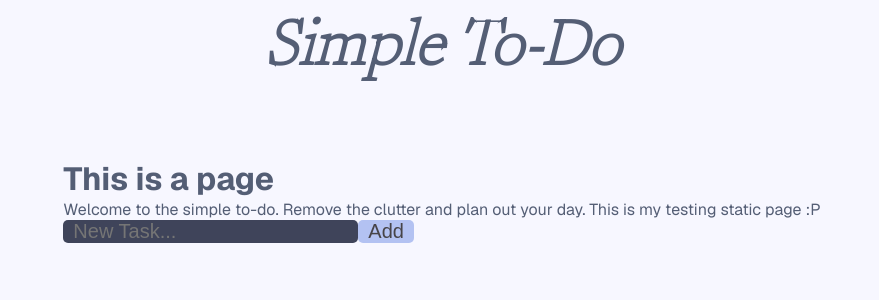
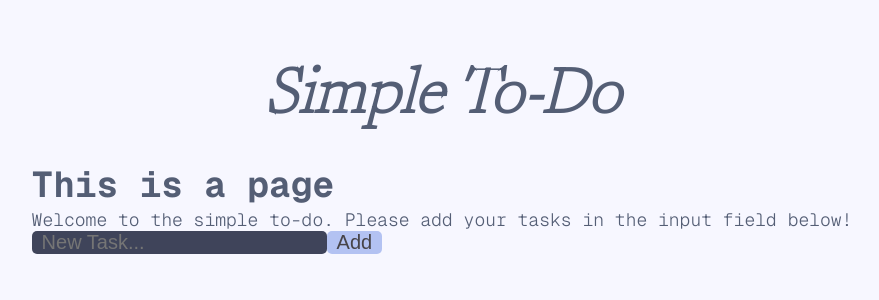
Before and after one commit to kiera550/simpletodo, a Next.js app: page / in a window 1280 px wide. Shown: the top 300 px of the page, without its empty margins (198-1077 px from the left). Built offline with nearby package versions, Linux system fonts and the light colour scheme; no server answers; a web font is replaced by a local one.

Commit message:
Adjusting CSS for title, description, and list

```diff
--- a/package.json
+++ b/package.json
@@ -12,7 +12,8 @@
   "dependencies": {
     "next": "15.3.5",
     "react": "^19.0.0",
-    "react-dom": "^19.0.0"
+    "react-dom": "^19.0.0",
+    "react-toastify": "^11.0.5"
   },
   "devDependencies": {
     "json-server": "^1.0.0-beta.3"
--- a/src/app/page.js
+++ b/src/app/page.js
@@ -2,7 +2,7 @@
 import styles from "./page.module.css";
 import { useState, useEffect } from "react";
 import { allTodos, addTask, updateTask, deleteTask } from './api';
-
+import { ToastContainer, toast } from 'react-toastify';
 
 
 export default function Home() {
@@ -12,7 +12,7 @@ export default function Home() {
   useEffect(() => {
     allTodos().then(setTasks);
   }, []);
-
+  // handles
   const handleAdd = async () => {
     if (!newTitle.trim()) return;
     const task = await addTask({ title: newTitle, completed: false });
@@ -35,26 +35,26 @@ export default function Home() {
     try {
       await deleteTask(id);
       setTasks((prev) => prev.filter((t) => t.id !== id));
+
     } catch (error) {
       console.error('Failed to delete task:', error);
     }
   };
+
   return (
     <div className={styles.page}>
       <div className={styles.myTitle}>
         <h1>Simple To-Do</h1>
       </div>
-      <div className="header">
+      <div className={styles.myDesc}>
         <h1>This is a page</h1>
-        <p> Welcome to the simple to-do. Remove the clutter and plan out your day.
-          This is my testing static page :P
-        </p>
-
-       <input value={newTitle}
+        <p> Welcome to the simple to-do. Please add your tasks in the input field below! </p>
+        <div>
+          <input value={newTitle}
         onChange={(e) => setNewTitle(e.target.value)}
         placeholder="New Task..." />
         <button onClick={handleAdd}>Add</button>
-
+        </div>
       </div>
       <div className="Lists">
         <ul>
@@ -69,6 +69,7 @@ export default function Home() {
                 {task.title}
               </label>
               <button onClick={() => handleDelete(task.id)}>Delete</button>
+
             </li>
           ))}
         </ul>
--- a/src/app/page.module.css
+++ b/src/app/page.module.css
@@ -7,7 +7,7 @@
   --button-secondary-hover: #f2f2f2;
 
   display: grid;
-  grid-template-rows: 20px 1fr 20px;
+  /* grid-template-rows: 20px 1fr 20px; */
   align-items: center;
   justify-items: center;
   min-height: 50svh;
@@ -20,6 +20,14 @@
   font-size: xx-large;
   font-family: var(--font-newsreader);
   font-style: italic;
+  margin-bottom: -40px;
+}
+
+.myDesc{
+  font-size: large;
+  font-family: var(--font-geist-mono);
+  margin-bottom: 10px;
+  font-weight: 300;
 }
 
 .lists{
@@ -28,6 +36,10 @@
   background-color: #577590;
   /* padding: 20px; */
   margin: 20px, 30px, 20px, 30px;
+  grid-column-start: 3;
+  grid-column-end: 6;
+  grid-row: 4 / span 7;
+
 }
 
 .striked{
```
Also changed, not shown: 1 other file (tests, documents, lock files or other folders).
